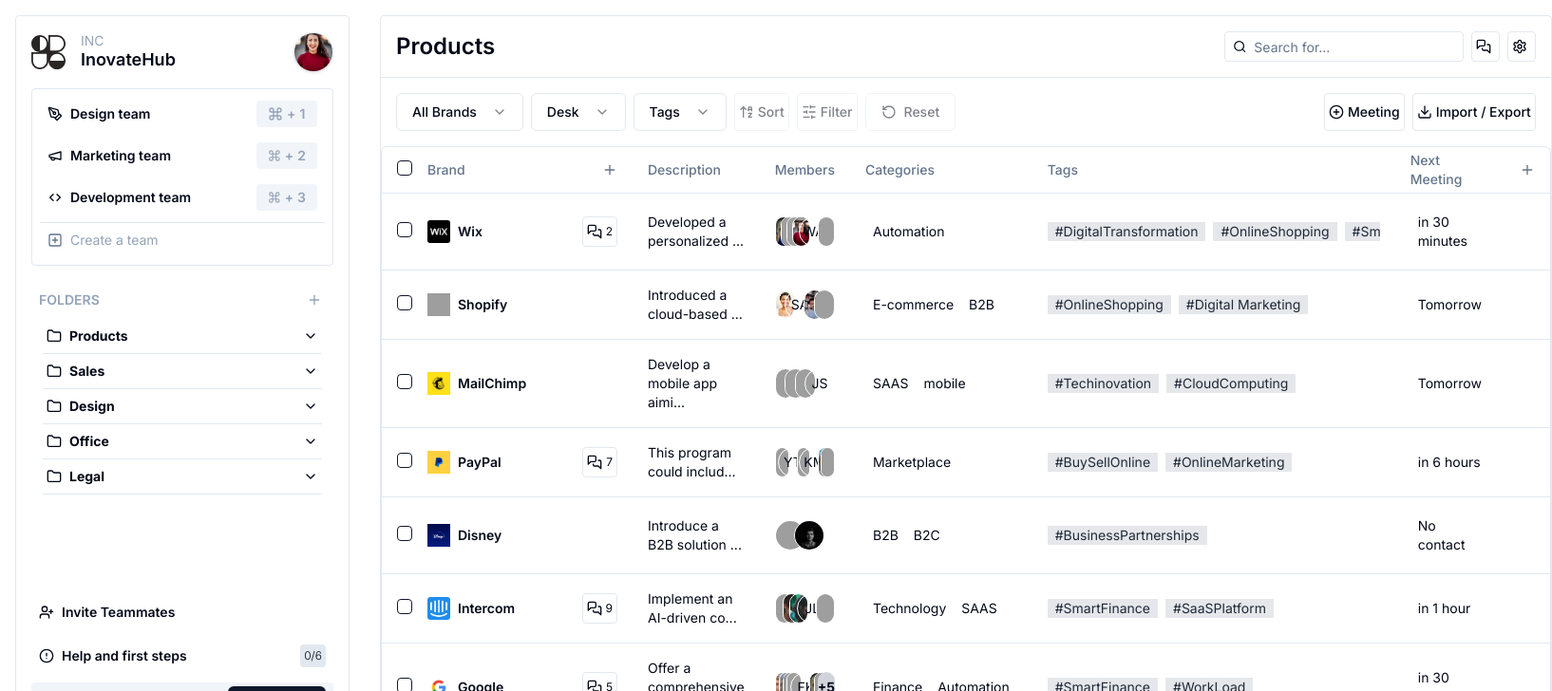
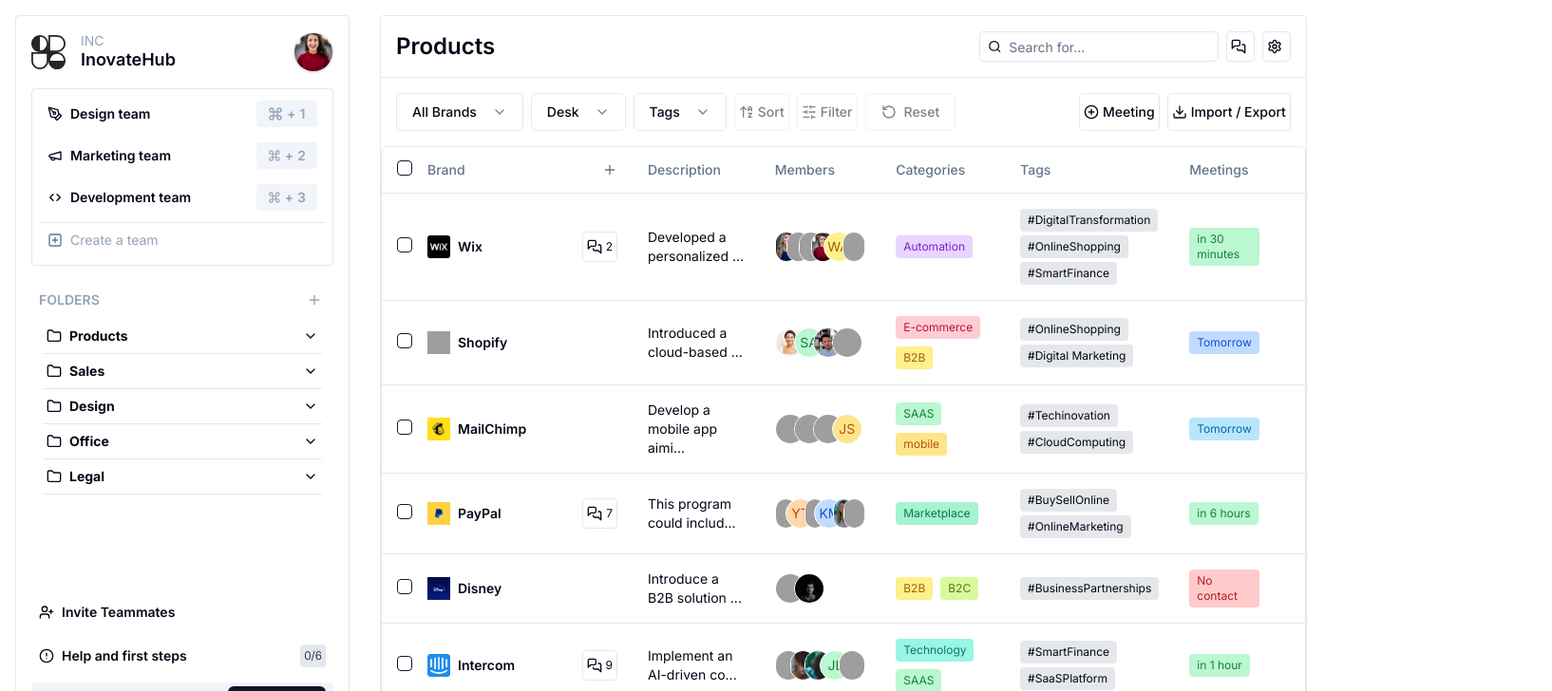
Before and after one commit to Chandima-R/innovate-hub, a Next.js app: page / in a window 1280 px wide. Shown: the top 728 px of the page at 95% size, 1634 px wide, since content can reach past the window. Built offline with nearby package versions, Linux system fonts and the light colour scheme; grey boxes are pictures that could not be loaded.

Commit message:
feat: update data table

```diff
--- a/src/modules/products/components/columns.tsx
+++ b/src/modules/products/components/columns.tsx
@@ -174,7 +174,11 @@
                 />
               ) : (
                 <div
-                  className={`w-8 h-8 rounded-full flex items-center justify-center border border-white bg-${member.imageBackground} text-${member.textColor} cursor-pointer`}
+                  className={`w-8 h-8 rounded-full flex items-center justify-center border border-white cursor-pointer`}
+                  style={{
+                    backgroundColor: member.imageBackground,
+                    color: member.textColor,
+                  }}
                 >
                   {member.memberName
                     .split(" ")
@@ -198,7 +202,11 @@
 
                   {!member?.image && (
                     <div
-                      className={`w-10 h-10 rounded-full object-cover mb-2 flex items-center justify-center border bg-${member.imageBackground} text-${member.textColor}`}
+                      className={`w-10 h-10 rounded-full object-cover mb-2 flex items-center justify-center border`}
+                      style={{
+                        backgroundColor: member.imageBackground,
+                        color: member.textColor,
+                      }}
                     >
                       {member.memberName
                         .split(" ")
@@ -236,7 +244,11 @@
                         />
                       ) : (
                         <div
-                          className={`w-8 h-8 rounded-full flex items-center justify-center border bg-${member.imageBackground} text-${member.textColor}`}
+                          className={`w-8 h-8 rounded-full flex items-center justify-center border`}
+                          style={{
+                            backgroundColor: member.imageBackground,
+                            color: member.textColor,
+                          }}
                         >
                           {member.memberName
                             .split(" ")
@@ -261,11 +273,15 @@
     accessorKey: "categories",
     header: "Categories",
     cell: ({ row }) => (
-      <div className="w-full">
+      <div className="flex flex-wrap gap-2">
         {row.original.categories.map((category, index) => (
           <span
             key={index}
-            className={`bg-${category.categoryColor} text-${category.textColor} px-2 py-1 rounded`}
+            className="px-2 py-1 rounded text-xs"
+            style={{
+              backgroundColor: category.categoryColor,
+              color: category.textColor,
+            }}
           >
             {category.categoryName}
           </span>
@@ -277,12 +293,9 @@
     accessorKey: "tags",
     header: "Tags",
     cell: ({ row }) => (
-      <div className="overflow-hidden w-[350px]">
+      <div className="flex flex-wrap gap-1">
         {row.original.tags.map((tag, index) => (
-          <span
-            key={index}
-            className="bg-gray-200 text-gray-800 px-2 py-1 rounded mr-2"
-          >
+          <span key={index} className="px-2 py-1 bg-gray-200 rounded text-xs">
             {tag.tagName}
           </span>
         ))}
@@ -291,26 +304,33 @@
   },
   {
     accessorKey: "meetings",
-    header: "Next Meeting",
+    header: "Meetings",
     cell: ({ row }) => (
-      <div className="w-auto flex justify-start">
+      <div className="flex flex-wrap gap-2">
         {row.original.meetings.map((meeting, index) => (
-          <div
+          <span
             key={index}
-            className={`bg-${meeting.meetingColor} text-${meeting.textColor} px-2 py-1 rounded w-auto flex items-center justify-center`}
+            className="px-2 py-1 rounded text-xs"
+            style={{
+              backgroundColor: meeting.meetingColor,
+              color: meeting.textColor,
+            }}
           >
             {meeting.meetingName}
-          </div>
+          </span>
         ))}
       </div>
     ),
   },
   {
-    accessorKey: "addRow",
-    header: ({ table }) => (
-      <div className="flex items-center w-full">
-        <Plus className="size-4 cursor-pointer" />
-      </div>
-    ),
+    id: "footer",
+    footer: ({ table }) => {
+      const totalBrands = table.getCoreRowModel().rows.length;
+      return (
+        <div className="font-semibold text-lg text-right">
+          Total Brands: {totalBrands}
+        </div>
+      );
+    },
   },
 ];
--- a/src/modules/products/components/data-table.tsx
+++ b/src/modules/products/components/data-table.tsx
@@ -16,7 +16,7 @@
 } from "@/components/ui/table";
 import React, { useState, useEffect } from "react";
 import { Button } from "@/components/ui/button";
-import { Archive, ChevronDown, Trash, X } from "lucide-react";
+import { Archive, ChevronDown, Plus, Trash, X } from "lucide-react";
 import { IconButton } from "./icon-button";
 
 interface DataTableProps<TData, TValue> {
@@ -41,11 +41,7 @@
   });
 
   // Effect to handle re-rendering when rowSelection changes
-  useEffect(() => {
-    // Log the current selection to debug
-    console.log("Row selection updated:", rowSelection);
-    // This effect will run whenever rowSelection changes
-  }, [rowSelection]);
+  useEffect(() => {}, [rowSelection]);
 
   // Function to reset all selected checkboxes
   const resetSelection = () => {
@@ -75,7 +71,8 @@
           </TableHeader>
           <TableBody>
             {table.getRowModel().rows?.length ? (
-              table.getRowModel().rows.map((row) => (
+              <>
+                {table.getRowModel().rows.map((row) => (
                   <TableRow
                     key={row.id}
                     data-state={row.getIsSelected() && "selected"}
@@ -89,7 +86,46 @@
                       </TableCell>
                     ))}
                   </TableRow>
-              ))
+                ))}
+                <TableRow>
+                  <TableCell></TableCell>
+                  <TableCell>
+                    <div className="flex justify-end items-center">
+                      <span className="font-semibold mr-2">
+                        {table.getRowModel().rows.length}
+                      </span>{" "}
+                      count
+                    </div>
+                  </TableCell>
+                  <TableCell>
+                    <div className="flex text-slate-400 items-center">
+                      <Plus className="size-4 mr-2" />
+                      Add calculation
+                    </div>
+                  </TableCell>
+                  <TableCell>
+                    <div className="flex text-slate-400 items-center">
+                      <Plus className="size-4 mr-2" />
+                      Add calculation
+                    </div>
+                  </TableCell>
+                  <TableCell>
+                    <div className="flex text-slate-400 items-center">
+                      <Plus className="size-4 mr-2" />
+                      Add Ccculation
+                    </div>
+                  </TableCell>
+                  <TableCell>
+                    <div className="flex text-slate-400 items-center">
+                      <Plus className="size-4 mr-2" />
+                      Add calculation
+                    </div>
+                  </TableCell>
+                  <TableCell>
+                    <div className="flex text-slate-400 items-center"></div>
+                  </TableCell>
+                </TableRow>
+              </>
             ) : (
               <TableRow>
                 <TableCell
--- a/src/modules/shared/utils/data.ts
+++ b/src/modules/shared/utils/data.ts
@@ -35,8 +35,8 @@
       {
         memberName: "walter atkinson",
         image: "",
-        imageBackground: "yellow-200",
-        textColor: "yellow-700",
+        imageBackground: "#FEF08A",
+        textColor: "#A16207",
       },
       {
         memberName: "member five",
@@ -47,8 +47,8 @@
     categories: [
       {
         categoryName: "Automation",
-        categoryColor: "purple-200",
-        textColor: "purple-700",
+        categoryColor: "#E9D5FF",
+        textColor: "#7E22CE",
       },
     ],
     tags: [
@@ -65,8 +65,8 @@
     meetings: [
       {
         meetingName: "in 30 minutes",
-        meetingColor: "green-200",
-        textColor: "green-700",
+        meetingColor: "#BBF7D0",
+        textColor: "#15803D",
       },
     ],
   },
@@ -84,8 +84,8 @@
       {
         memberName: "sara adler",
         image: "",
-        imageBackground: "green-200",
-        textColor: "green-700",
+        imageBackground: "#BBF7D0",
+        textColor: "#15803D",
       },
       {
         memberName: "member three",
@@ -101,13 +101,13 @@
     categories: [
       {
         categoryName: "E-commerce",
-        categoryColor: "rose-200",
-        textColor: "rose-700",
+        categoryColor: "#FECDD3",
+        textColor: "#BE123C",
       },
       {
         categoryName: "B2B",
-        categoryColor: "yellow-200",
-        textColor: "yellow-700",
+        categoryColor: "#FEF08A",
+        textColor: "#A16207",
       },
     ],
     tags: [
@@ -121,8 +121,8 @@
     meetings: [
       {
         meetingName: "Tomorrow",
-        meetingColor: "blue-200",
-        textColor: "blue-700",
+        meetingColor: "#BFDBFE",
+        textColor: "#1D4ED8",
       },
     ],
   },
@@ -151,20 +151,20 @@
       {
         memberName: "jason stathem",
         image: "",
-        imageBackground: "amber-200",
-        textColor: "amber-700",
+        imageBackground: "#FDE68A",
+        textColor: "#B45309",
       },
     ],
     categories: [
       {
         categoryName: "SAAS",
-        categoryColor: "green-200",
-        textColor: "green-700",
+        categoryColor: "#BBF7D0",
+        textColor: "#15803D",
       },
       {
         categoryName: "mobile",
-        categoryColor: "amber-200",
-        textColor: "amber-700",
+        categoryColor: "#FDE68A",
+        textColor: "#B45309",
       },
     ],
     tags: [
@@ -178,8 +178,8 @@
     meetings: [
       {
         meetingName: "Tomorrow",
-        meetingColor: "sky-200",
-        textColor: "sky-700",
+        meetingColor: "#BAE6FD",
+        textColor: "#0369A1",
       },
     ],
   },
@@ -220,8 +220,8 @@
       {
         memberName: "younus taheed",
         image: "",
-        imageBackground: "orange-200",
-        textColor: "orange-700",
+        imageBackground: "#FED7AA",
+        textColor: "#C2410C",
       },
       {
         memberName: "member three",
@@ -231,8 +231,8 @@
       {
         memberName: "kate marleen",
         image: "",
-        imageBackground: "blue-200",
-        textColor: "blue-700",
+        imageBackground: "#BFDBFE",
+        textColor: "#1D4ED8",
       },
       {
         memberName: "member four",
@@ -248,8 +248,8 @@
     categories: [
       {
         categoryName: "Marketplace",
-        categoryColor: "emerald-200",
-        textColor: "emerald-700",
+        categoryColor: "#A7F3D0",
+        textColor: "#047857",
       },
     ],
     tags: [
@@ -263,8 +263,8 @@
     meetings: [
       {
         meetingName: "in 6 hours",
-        meetingColor: "green-200",
-        textColor: "green-700",
+        meetingColor: "#BBF7D0",
+        textColor: "#15803D",
       },
     ],
   },
@@ -289,13 +289,13 @@
     categories: [
       {
         categoryName: "B2B",
-        categoryColor: "yellow-200",
-        textColor: "yellow-700",
+        categoryColor: "#FEF08A",
+        textColor: "#A16207",
       },
       {
         categoryName: "B2C",
-        categoryColor: "lime-200",
-        textColor: "lime-700",
+        categoryColor: "#D9F99D",
+        textColor: "#4D7C0F",
       },
     ],
     tags: [
@@ -306,8 +306,8 @@
     meetings: [
       {
         meetingName: "No contact",
-        meetingColor: "red-200",
-        textColor: "red-700",
+        meetingColor: "#FECACA",
+        textColor: "#B91C1C",
       },
     ],
   },
@@ -364,8 +364,8 @@
       {
         memberName: "jay lomork",
         image: "",
-        imageBackground: "green-200",
-        textColor: "green-700",
+        imageBackground: "#BBF7D0",
+        textColor: "#15803D",
       },
       {
         memberName: "member three",
@@ -376,13 +376,13 @@
     categories: [
       {
         categoryName: "Technology",
-        categoryColor: "teal-200",
-        textColor: "teal-700",
+        categoryColor: "#99F6E4",
+        textColor: "#0F766E",
       },
       {
         categoryName: "SAAS",
-        categoryColor: "green-200",
-        textColor: "green-700",
+        categoryColor: "#BBF7D0",
+        textColor: "#15803D",
       },
     ],
     tags: [
@@ -396,8 +396,8 @@
     meetings: [
       {
         meetingName: "in 1 hour",
-        meetingColor: "green-200",
-        textColor: "green-700",
+        meetingColor: "#BBF7D0",
+        textColor: "#15803D",
       },
     ],
   },
@@ -447,8 +447,8 @@
       {
         memberName: "Ford Keemer",
         image: "",
-        imageBackground: "purple-200",
-        textColor: "purple-700",
+        imageBackground: "#E9D5FF",
+        textColor: "#7E22CE",
       },
       {
         memberName: "member three",
@@ -473,8 +473,8 @@
       {
         memberName: "Ford Keemer",
         image: "",
-        imageBackground: "purple-200",
-        textColor: "purple-700",
+        imageBackground: "#E9D5FF",
+        textColor: "#7E22CE",
       },
       {
         memberName: "member three",
@@ -490,13 +490,13 @@
     categories: [
       {
         categoryName: "Finance",
-        categoryColor: "yellow-200",
-        textColor: "yellow-700",
+        categoryColor: "#FEF08A",
+        textColor: "#A16207",
       },
       {
         categoryName: "Automation",
-        categoryColor: "violet-200",
-        textColor: "violet-700",
+        categoryColor: "#DDD6FE",
+        textColor: "#6D28D9",
       },
     ],
     tags: [
@@ -510,8 +510,8 @@
     meetings: [
       {
         meetingName: "in 30 minutes",
-        meetingColor: "green-200",
-        textColor: "green-700",
+        meetingColor: "#BBF7D0",
+        textColor: "#15803D",
       },
     ],
   },
@@ -535,15 +535,15 @@
       {
         memberName: "jay sean",
         image: "",
-        imageBackground: "orange-200",
-        textColor: "orange-700",
+        imageBackground: "#FED7AA",
+        textColor: "#C2410C",
       },
     ],
     categories: [
       {
         categoryName: "Transportation",
-        categoryColor: "yellow-200",
-        textColor: "yellow-700",
+        categoryColor: "#FEF08A",
+        textColor: "#A16207",
       },
     ],
     tags: [
@@ -557,8 +557,8 @@
     meetings: [
       {
         meetingName: "Next month",
-        meetingColor: "gray-200",
-        textColor: "gray-700",
+        meetingColor: "#E5E7EB",
+        textColor: "#374151",
       },
     ],
   },
@@ -625,8 +625,8 @@
       {
         memberName: "tony victor",
         image: "",
-        imageBackground: "teal-200",
-        textColor: "teal-700",
+        imageBackground: "#99F6E4",
+        textColor: "#0F766E",
       },
       {
         memberName: "member three",
@@ -636,20 +636,20 @@
       {
         memberName: "sonny ferdinand",
         image: "",
-        imageBackground: "blue-200",
-        textColor: "blue-700",
+        imageBackground: "#BFDBFE",
+        textColor: "#1D4ED8",
       },
     ],
     categories: [
       {
         categoryName: "Publishing",
-        categoryColor: "fuchsia-200",
-        textColor: "fuchsia-700",
+        categoryColor: "#F5D0FE",
+        textColor: "#A21CAF",
       },
       {
         categoryName: "B2C",
-        categoryColor: "lime-200",
-        textColor: "lime-700",
+        categoryColor: "#D9F99D",
+        textColor: "#4D7C0F",
       },
     ],
     tags: [
@@ -663,8 +663,8 @@
     meetings: [
       {
         meetingName: "No contact",
-        meetingColor: "red-200",
-        textColor: "red-700",
+        meetingColor: "#FECACA",
+        textColor: "#B91C1C",
       },
     ],
   },
@@ -688,8 +688,8 @@
     categories: [
       {
         categoryName: "Web services",
-        categoryColor: "teal-200",
-        textColor: "teal-700",
+        categoryColor: "#99F6E4",
+        textColor: "#0F766E",
       },
     ],
     tags: [
@@ -700,8 +700,8 @@
     meetings: [
       {
         meetingName: "Next month",
-        meetingColor: "red-200",
-        textColor: "red-700",
+        meetingColor: "#FECACA",
+        textColor: "#B91C1C",
       },
     ],
   },
```
Lines whose indentation alone changed are shown as unchanged.
